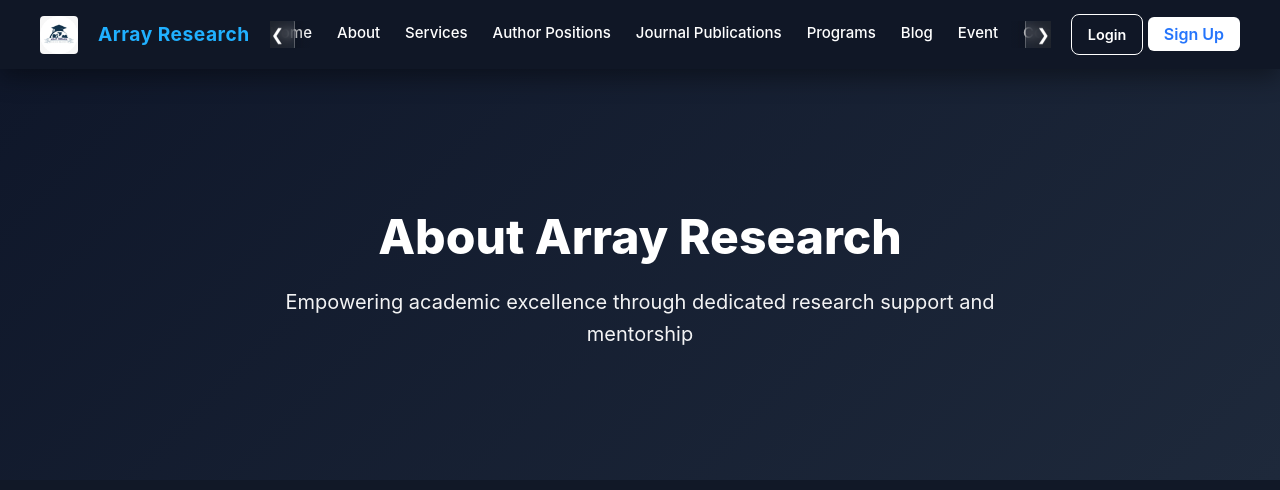
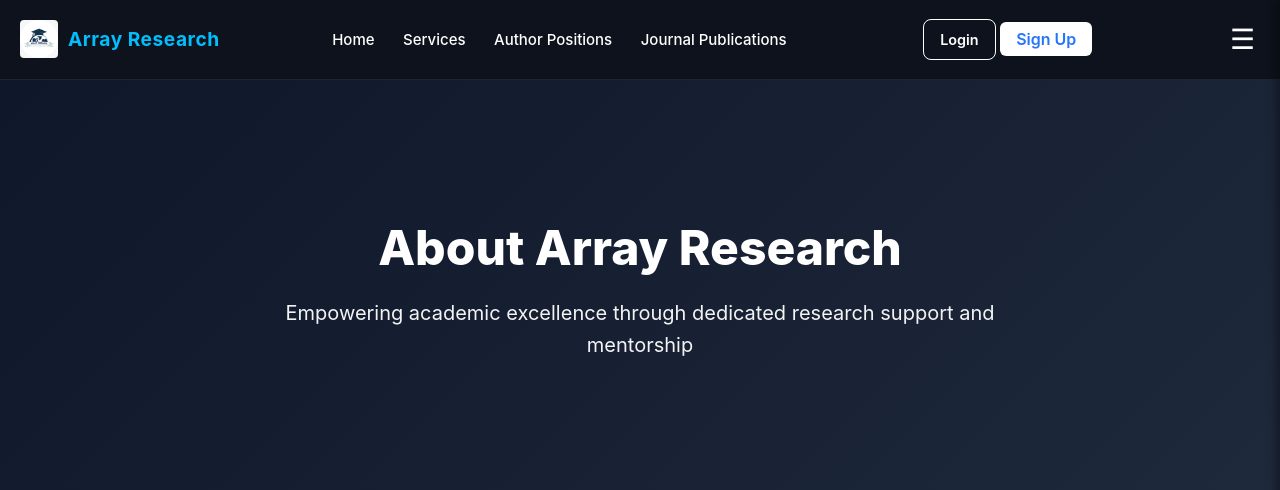
Before and after one commit to rajanshivam011/array-research-final, a Flask app: page /about in a window 1280 px wide. Shown: the top 490 px of the page. Run offline with Flask 3, Linux system fonts and the light colour scheme.

Commit message:
hybrid navbar

```diff
--- a/templates/base.html
+++ b/templates/base.html
@@ -10,78 +10,74 @@
 <link rel="stylesheet" href="{{ url_for('static', filename='css/style.css') }}" />
 
 <style>
-/* ----- Scrollable Navbar Styling ----- */
-.nav-scroll-wrapper {
-  position: relative;
-  flex: 1;
-  margin: 0 20px;
-  overflow: hidden;
+/* --------- TOP NAVBAR --------- */
+.top-nav {
+  display: flex;
+  align-items: center;
+  justify-content: space-between;
+  background: #0d121c;
+  padding: 12px 20px;
+  border-bottom: 1px solid rgba(255,255,255,0.08);
 }
 
-.nav-scroll {
-  display: flex;
-  gap: 25px;
-  white-space: nowrap;
-  overflow-x: auto;
-  scroll-behavior: smooth;
-  padding-bottom: 3px;
+.top-nav-menu a {
+  margin-right: 24px;
+  color: #fff;
+  font-size: 15px;
+  text-decoration: none;
+  font-weight: 500;
+}
+.top-nav-menu a:hover { color: #4aa3ff; }
+
+/* --------- HAMBURGER --------- */
+.hamburger {
+  font-size: 28px;
+  color: white;
+  cursor: pointer;
+  padding: 5px;
+  margin-left: 20px;
 }
 
-.nav-scroll::-webkit-scrollbar { display: none; }
-
-/* Fade edges */
-.nav-fade-left, .nav-fade-right {
-  position: absolute;
+/* --------- SIDE MENU --------- */
+.side-menu {
+  position: fixed;
   top: 0;
-  width: 40px;
+  right: -290px;
+  width: 290px;
   height: 100%;
-  pointer-events: none;
-  z-index: 10;
-}
-.nav-fade-left {
-  left: 0;
-  background: linear-gradient(to right, #0d121c, transparent);
-}
-.nav-fade-right {
-  right: 0;
-  background: linear-gradient(to left, #0d121c, transparent);
+  background: #111827;
+  padding: 25px;
+  transition: 0.3s ease;
+  box-shadow: -3px 0 10px rgba(0,0,0,0.4);
+  z-index: 5000;
 }
 
-/* Scroll buttons */
-.nav-btn {
-  position: absolute;
-  top: 50%;
-  transform: translateY(-50%);
-  background: rgba(255,255,255,0.08);
-  border: 1px solid rgba(255,255,255,0.25);
-  backdrop-filter: blur(4px);
-  padding: 5px 10px;
-  border-radius: 6px;
-  cursor: pointer;
-  z-index: 15;
+.side-menu a {
+  display: block;
+  padding: 12px 0;
+  border-bottom: 1px solid rgba(255,255,255,0.1);
+  font-size: 16px;
   color: #fff;
-}
-.nav-btn:hover {
-  background: rgba(255,255,255,0.15);
-}
-.nav-left { left: -10px; }
-.nav-right { right: -10px; }
-
-.nav-scroll a {
-  color: white;
-  font-size: 15px;
-  font-weight: 500;
   text-decoration: none;
 }
-.nav-scroll a:hover { color: #4aa3ff; }
+.side-menu a:hover { color: #4aa3ff; }
+
+/* Close button */
+.close-btn {
+  font-size: 28px;
+  color: white;
+  position: absolute;
+  top: 15px;
+  right: 20px;
+  cursor: pointer;
+}
 </style>
-
 </head>
 
 <body>
 
-<header class="site-header">
-  <div class="container header-inner">
+<!-- 🔹 TOP NAVBAR -->
+<header class="top-nav">
 
   <!-- Logo -->
   <a class="logo" href="{{ url_for('index') }}">
@@ -89,29 +85,13 @@
     <span class="logo-text">Array Research</span>
   </a>
 
-    <!-- Scrollable Navbar -->
-    <div class="nav-scroll-wrapper">
-
-      <div class="nav-btn nav-left" onclick="scrollNav(-200)">&#10094;</div>
-      <div class="nav-btn nav-right" onclick="scrollNav(200)">&#10095;</div>
-
-      <div class="nav-fade-left"></div>
-      <div class="nav-fade-right"></div>
-
-      <nav class="nav-scroll" id="navScroll">
+  <!-- Main Navigation Items -->
+  <nav class="top-nav-menu">
     <a href="{{ url_for('index') }}">Home</a>
-        <a href="{{ url_for('about') }}">About</a>
     <a href="{{ url_for('services') }}">Services</a>
     <a href="{{ url_for('authors_cards') }}">Author Positions</a>
     <a href="{{ url_for('journals') }}">Journal Publications</a>
-        <a href="{{ url_for('programs') }}">Programs</a>
-        <a href="{{ url_for('blog') }}">Blog</a>
-        <a href="{{ url_for('event') }}">Event</a>
-        <a href="{{ url_for('contact') }}">Contact</a>
-        <a href="{{ url_for('refer') }}">Refer Friends</a>
   </nav>
-
-    </div>
 
   <!-- Login Buttons -->
   <div class="nav-auth">
@@ -119,14 +99,34 @@
     <a href="{{ url_for('signup') }}" class="btn-nav btn-primary-sm">Sign Up</a>
   </div>
 
-  </div>
+  <!-- Hamburger -->
+  <div class="hamburger" onclick="openMenu()">☰</div>
+
 </header>
 
+
+<!-- 🔹 SIDE DRAWER MENU -->
+<div id="sideMenu" class="side-menu">
+  <div class="close-btn" onclick="closeMenu()">✕</div>
+
+  <a href="{{ url_for('about') }}">About</a>
+  <a href="{{ url_for('programs') }}">Programs</a>
+  <a href="{{ url_for('blog') }}">Blog</a>
+  <a href="{{ url_for('event') }}">Event</a>
+  <a href="{{ url_for('contact') }}">Contact</a>
+  <a href="{{ url_for('refer') }}">Refer Friends</a>
+</div>
+
+
 <script>
-function scrollNav(amount) {
-  document.getElementById('navScroll').scrollBy({ left: amount, behavior: 'smooth' });
+function openMenu() {
+  document.getElementById("sideMenu").style.right = "0px";
+}
+function closeMenu() {
+  document.getElementById("sideMenu").style.right = "-290px";
 }
 </script>
+
 
 {% block content %}{% endblock %}
 
```
Lines whose indentation alone changed are shown as unchanged.
